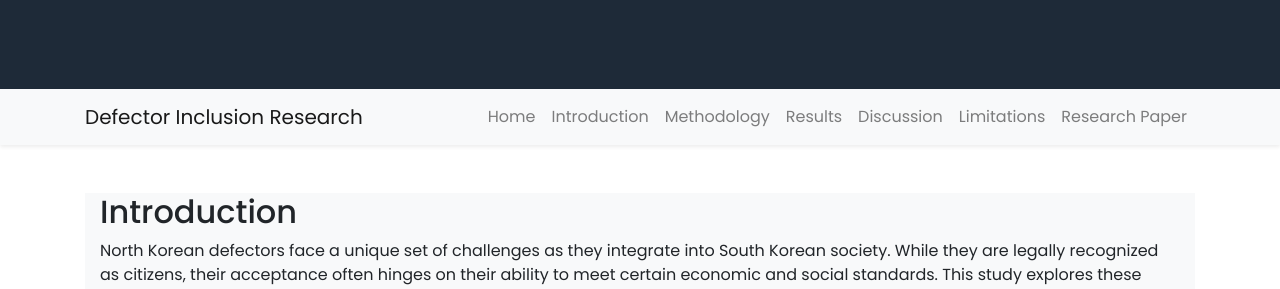
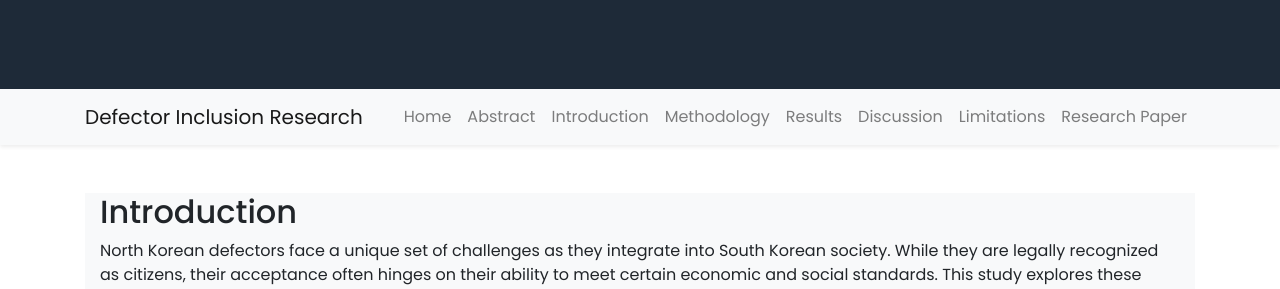
Before and after one commit to chrispyoon/consulting, a Jekyll site: the page built from introduction.md, in a window 1280 px wide. Shown: the part 451-740 px from the top of the page. Built offline with Jekyll 4.4.1, drawn with Linux system fonts in a browser that asks for light colours; nearby versions of some CDN libraries.

Commit message:
Update default.html

```diff
--- a/_layouts/default.html
+++ b/_layouts/default.html
@@ -21,6 +21,7 @@
       <div class="collapse navbar-collapse" id="navbarNav">
         <ul class="navbar-nav ml-auto">
           <li class="nav-item"><a class="nav-link" href="{{ "/" | relative_url }}">Home</a></li>
+          <li class="nav-item"><a class="nav-link" href="{{ "/abstract" | relative_url }}">Abstract</a></li>
           <li class="nav-item"><a class="nav-link" href="{{ "/introduction" | relative_url }}">Introduction</a></li>
           <li class="nav-item"><a class="nav-link" href="{{ "/methodology" | relative_url }}">Methodology</a></li>
           <li class="nav-item"><a class="nav-link" href="{{ "/findings" | relative_url }}">Results</a></li>
```
